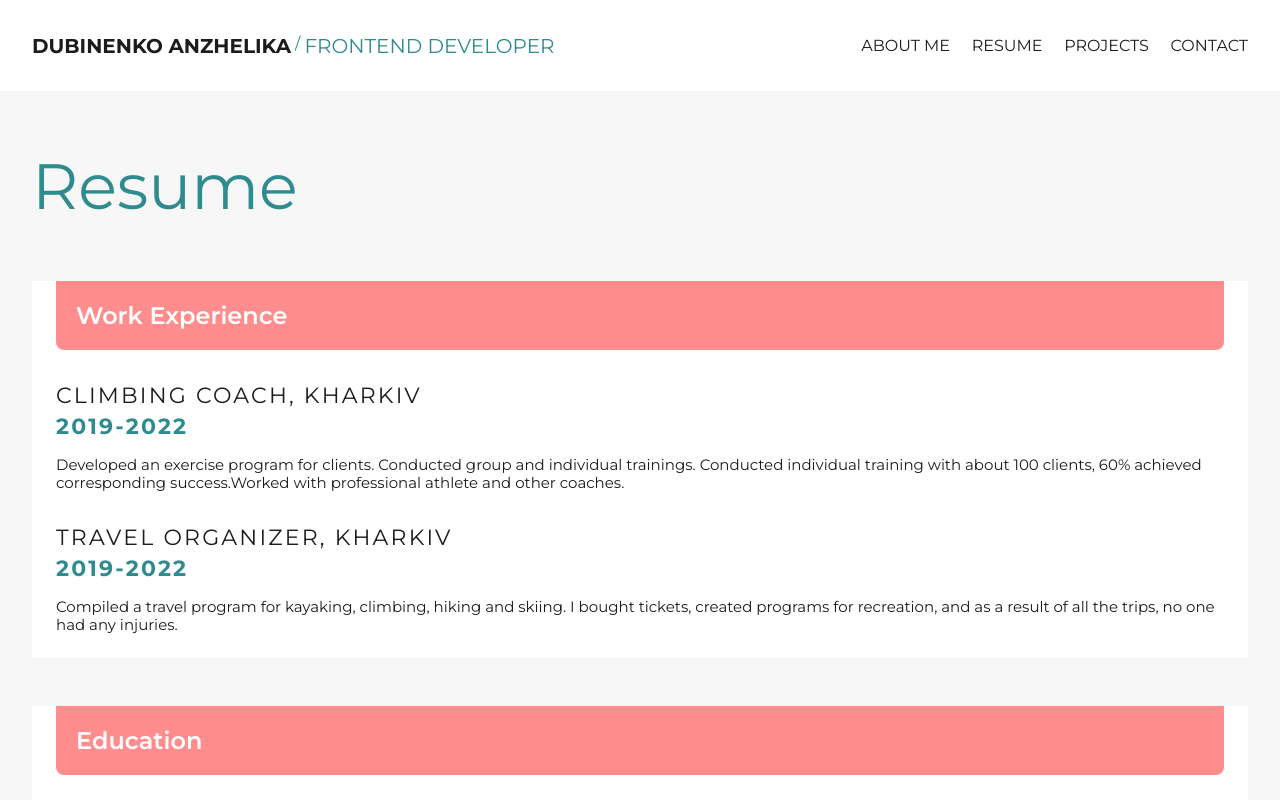
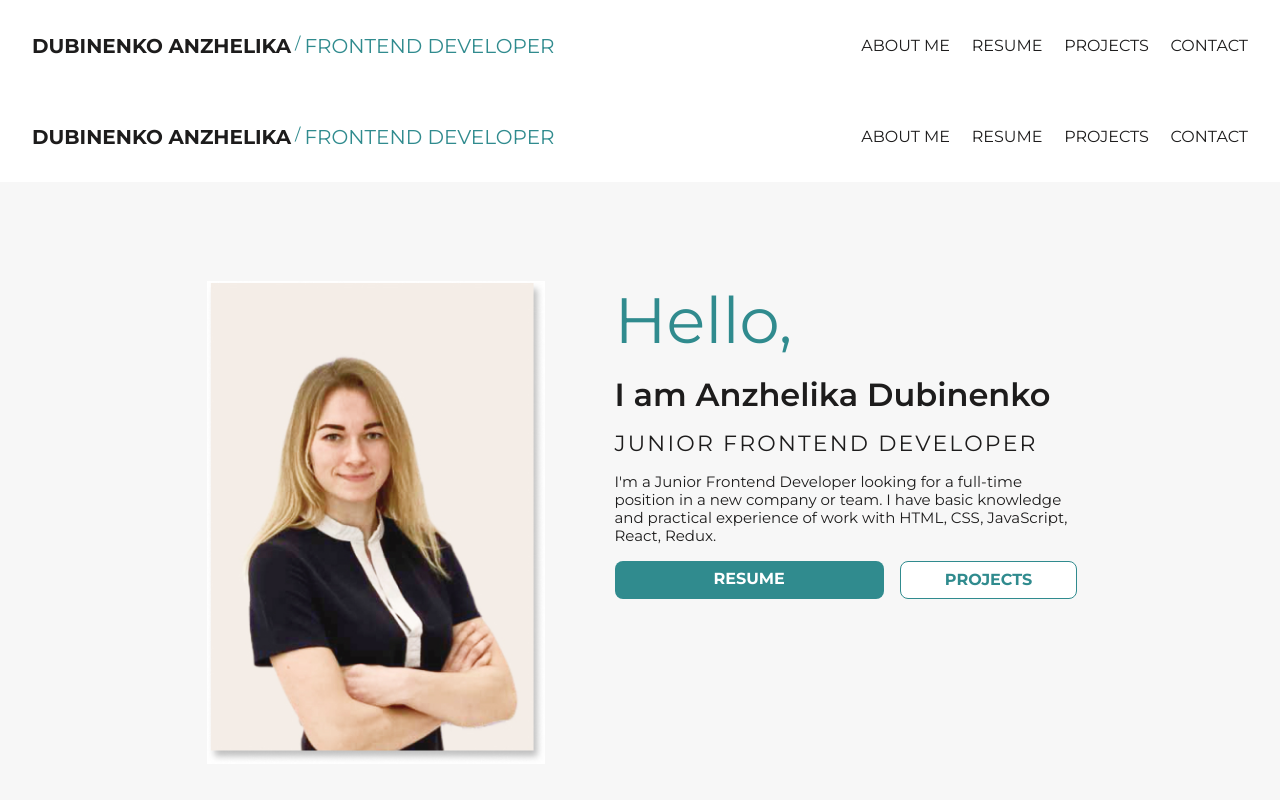
Before and after one commit to Basilika-draconum/curriculum-vitae, a React (Create React App) app: page /about in a window 1280 px wide. Shown: the top 800 px of the page. Built offline with nearby package versions, Linux system fonts and the light colour scheme.

Commit message:
add routes

```diff
--- a/src/App.js
+++ b/src/App.js
@@ -1,8 +1,25 @@
 // import logo from "./images/logo.svg";
-// import AboutPage from "./pages/AboutPage/AboutPage.jsx";
+import SharedLayout from "./components/SharedLayout/SharedLayout.jsx";
+import AboutPage from "./pages/AboutPage/AboutPage.jsx";
+import { Routes, Route } from "react-router-dom";
 import ResumePage from "./pages/ResumePage/ResumePage.jsx";
+import { Suspense } from "react";
+
 function App() {
-  return <ResumePage />;
+  return (
+    <Suspense fallback={null}>
+      <Routes>
+        <Route path="/" element={<SharedLayout />}>
+          <Route path="/about" element={<AboutPage />} />
+          <Route path="resume" element={<ResumePage />} />
+          <Route path="projects" element={<AboutPage />} />
+          <Route path="contact" element={<ResumePage />} />
+        </Route>
+        <Route path="*" element={<AboutPage />} />
+      </Routes>
+      ;
+    </Suspense>
+  );
 }
 
 export default App;
--- a/src/components/Header/Header.jsx
+++ b/src/components/Header/Header.jsx
@@ -3,6 +3,7 @@ import s from "./header.module.scss";
 import burger from "../../images/icons/menu.svg";
 // import sprite from "../../images/icons/common.svg";
 import { ReactSVG } from "react-svg";
+import { NavLink } from "react-router-dom";
 
 const Header = () => {
   const [openModal, setOpenModal] = useState(false);
@@ -24,12 +25,20 @@ const Header = () => {
             onClick={() => handleOpenModal()}>
             <ReactSVG src={burger} />
           </button>
-          <ul className={s.navigation_list}>
-            <li className={s.navigation_item}>about me</li>
-            <li className={s.navigation_item}>resume</li>
-            <li className={s.navigation_item}>projects</li>
-            <li className={s.navigation_item}>contact</li>
-          </ul>
+          <nav className={s.navigation_list}>
+            <NavLink className={s.navigation_item} to="/">
+              about me
+            </NavLink>
+            <NavLink className={s.navigation_item} to="/resume">
+              resume
+            </NavLink>
+            <NavLink className={s.navigation_item} to="/projects">
+              projects
+            </NavLink>
+            <NavLink className={s.navigation_item} to="/contact">
+              contact
+            </NavLink>
+          </nav>
         </nav>
       </div>
     </header>
--- /dev/null
+++ b/src/components/SharedLayout/SharedLayout.jsx
@@ -0,0 +1,18 @@
+import React from "react";
+import Header from "../Header/Header";
+import Footer from "../Footer/Footer";
+import { Outlet } from "react-router-dom";
+
+const SharedLayout = () => {
+  return (
+    <>
+      <Header />
+      <main>
+        <Outlet />
+      </main>
+      <Footer />
+    </>
+  );
+};
+
+export default SharedLayout;
--- a/src/index.js
+++ b/src/index.js
@@ -1,17 +1,14 @@
-import React from 'react';
-import ReactDOM from 'react-dom/client';
-import './index.css';
-import App from './App';
-import reportWebVitals from './reportWebVitals';
+import React from "react";
+import ReactDOM from "react-dom/client";
+import "./index.css";
+import App from "./App";
+import { BrowserRouter } from "react-router-dom";
 
-const root = ReactDOM.createRoot(document.getElementById('root'));
+const root = ReactDOM.createRoot(document.getElementById("root"));
 root.render(
   <React.StrictMode>
-    <App />
+    <BrowserRouter>
+      <App />
+    </BrowserRouter>
   </React.StrictMode>
 );
-
-// If you want to start measuring performance in your app, pass a function
-// to log results (for example: reportWebVitals(console.log))
-// or send to an analytics endpoint. Learn more: https://bit.ly/CRA-vitals
-reportWebVitals();
--- a/src/reportWebVitals.js
+++ /dev/null
@@ -1,13 +0,0 @@
-const reportWebVitals = onPerfEntry => {
-  if (onPerfEntry && onPerfEntry instanceof Function) {
-    import('web-vitals').then(({ getCLS, getFID, getFCP, getLCP, getTTFB }) => {
-      getCLS(onPerfEntry);
-      getFID(onPerfEntry);
-      getFCP(onPerfEntry);
-      getLCP(onPerfEntry);
-      getTTFB(onPerfEntry);
-    });
-  }
-};
-
-export default reportWebVitals;
```
Also changed, not shown: src/components/SharedLayout/sharedLayout.module.scss (added).
